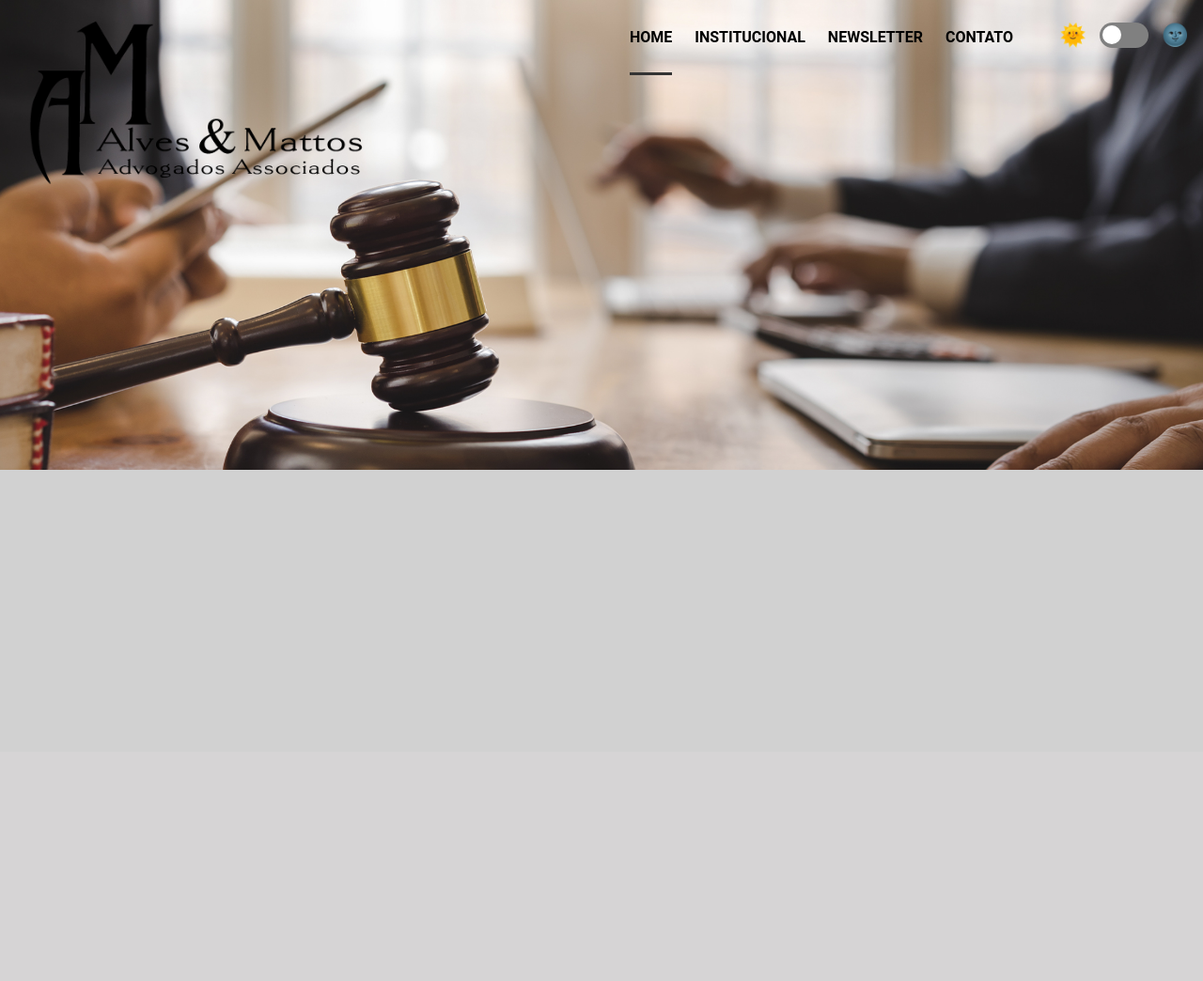
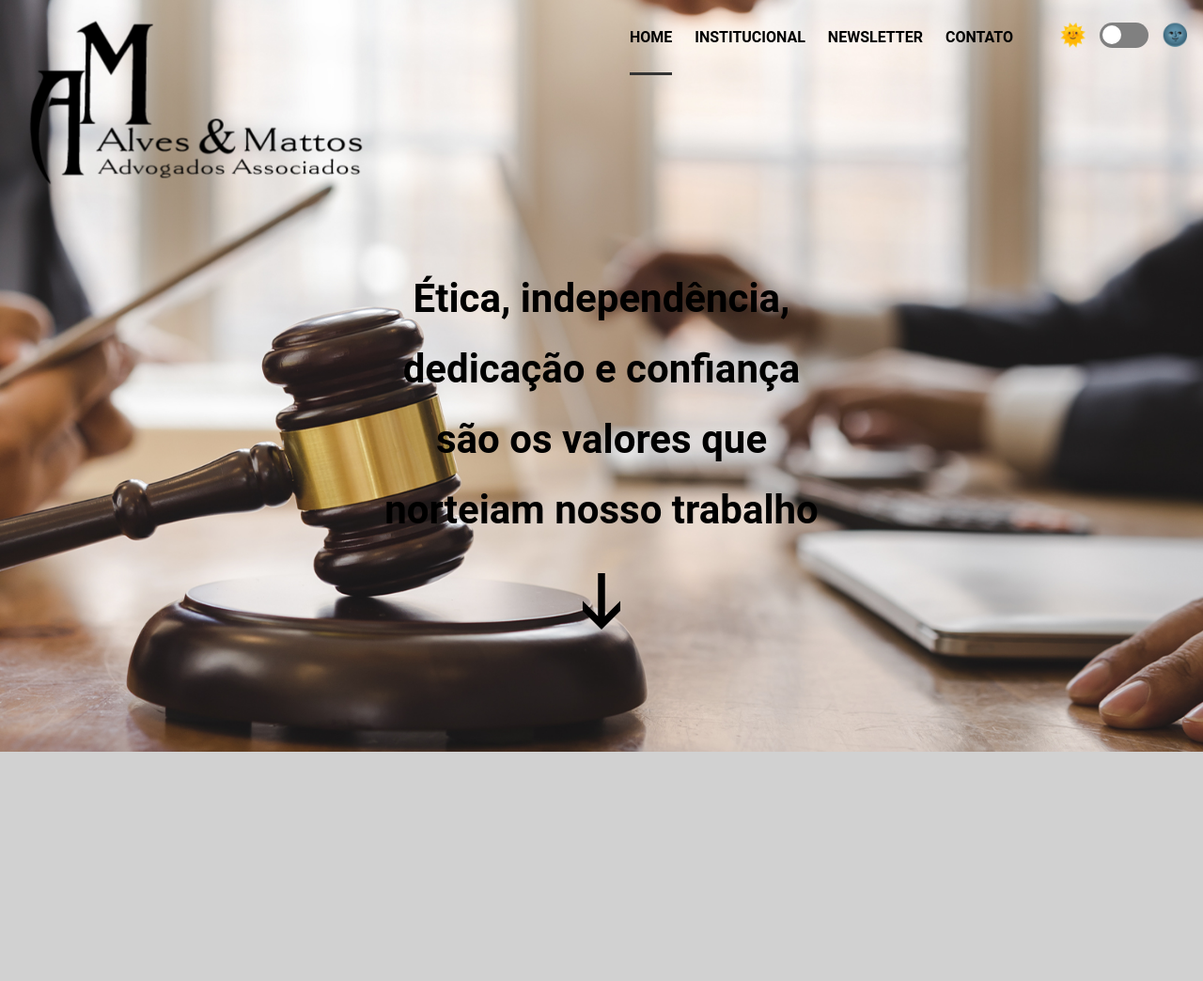
Before and after one commit to FelipeBrandao98/siteAlvesEMattos, a PHP site: page / in a window 1280 px wide. Shown: the top 1044 px of the page at 94% size. Before the commit the page ends 500 px from the top, so only its background shows below. Run offline with PHP 8.4, Linux system fonts and the light colour scheme.

Commit message:
add arrow-down on slogan to indicates scroll

```diff
--- a/components/slideShow/styles/slideShow.css
+++ b/components/slideShow/styles/slideShow.css
@@ -1,7 +1,7 @@
 .slider
 {
   width: 100%;
-  height: 500px;
+  height: 100vh;
   overflow: hidden;
   align-items: center;
 }
--- a/components/slogan/slogan.php
+++ b/components/slogan/slogan.php
@@ -5,5 +5,6 @@
 <body>
   <div class="slogan">
     <h1>Ética, independência,<br> dedicação e confiança<br> são os valores que <br>norteiam nosso trabalho</h1>
+    <span></span>
   </div>
 </body>
--- a/components/slogan/styles/slogan.css
+++ b/components/slogan/styles/slogan.css
@@ -1,12 +1,16 @@
 .slogan
 {
-  display: flex;
   position: relative;
-  top: -280px;
+  top: -65vh;
   width: 520px;
-  height: 320px;
+  height: 420px;
   margin: 0 auto;
   text-align: center;
+
+  display: flex;
+  flex-direction: column;
+  align-items: center;
+  gap: 40px;
 }
 
 .slogan h1
@@ -15,3 +19,22 @@
   font-weight: bold;
   line-height: 75px;
 }
+
+.slogan span
+{
+  display: flex;
+  width: 90px;
+  height: 40px;
+
+  background-image: url(../../../assets/svg/arrow.svg);
+  background-repeat: no-repeat;
+  background-size: cover;
+  background-position: center;
+
+  rotate: 90deg;
+}
+
+.night-mode .slogan span
+{
+  background-image: url(../../../assets/svg/arrow-dark.svg);
+}
--- a/index.php
+++ b/index.php
@@ -9,12 +9,13 @@
   <link rel="stylesheet" href="styles/global.css">
 
 
-  <title>Alves E Mattos - Advogados Associados</title>
+  <title>Alves & Mattos - Advogados Associados</title>
 </head>
 <body>
   <?php
     include_once 'components/header/header.php';
     include_once 'components/slideShow/slideShow.php';
+    include_once 'components/slogan/slogan.php';
   ?>
   <!-- <img src="assets/logo/logo-dark.png" alt="">
   <img src="assets/logo/logo-dark.png" alt="">
```
